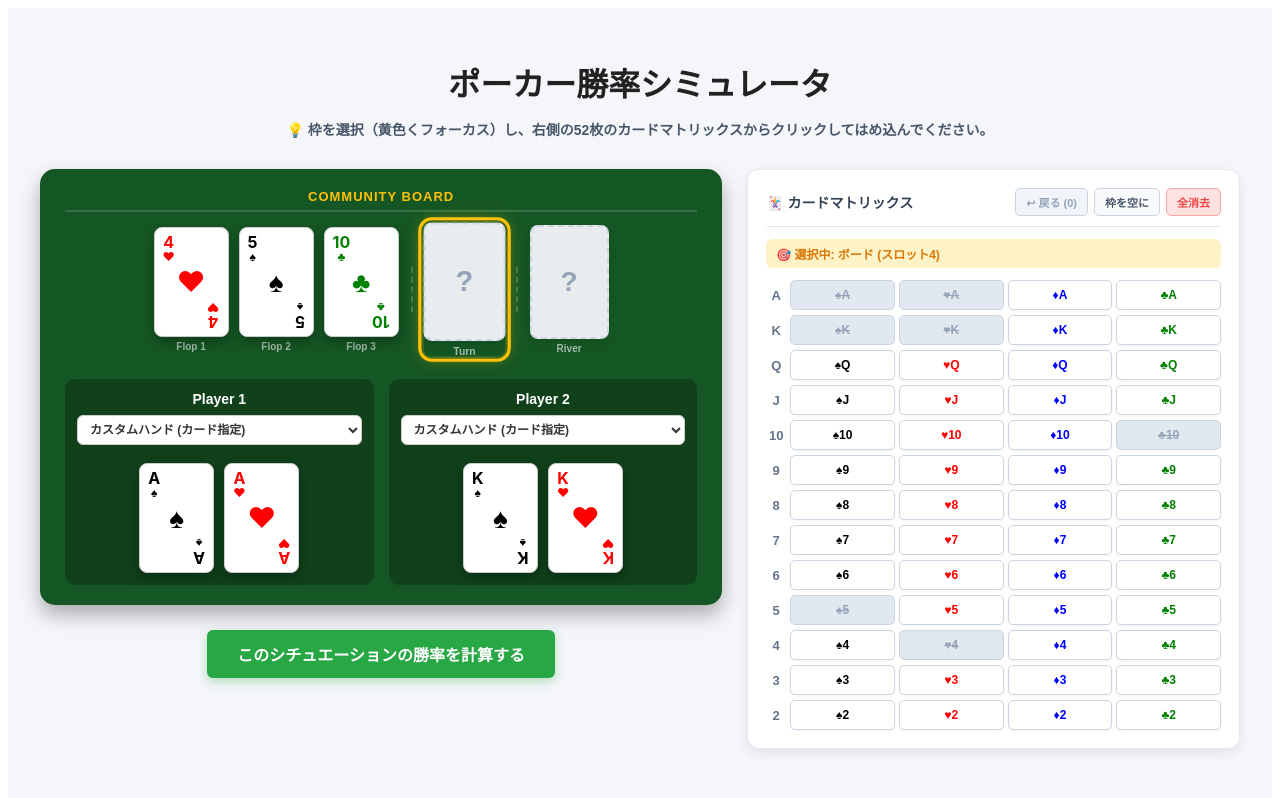
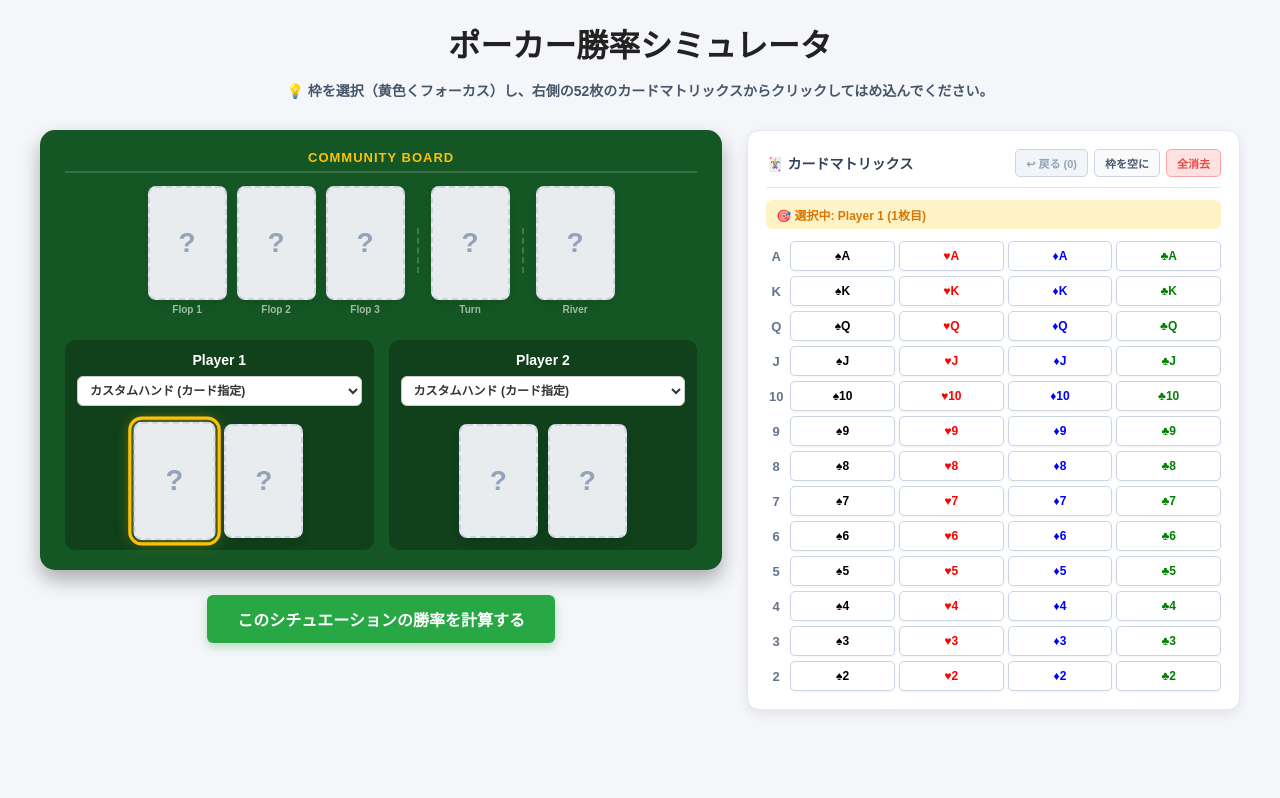
Before and after one commit to ZLSAGA/poker-tool-cabin, a React (Vite) app: page / in a window 1280 px wide. Shown: the top 798 px of the page. Built offline with nearby package versions, Linux system fonts and the light colour scheme.

Commit message:
スタート条件の変更

```diff
--- a/src/App.jsx
+++ b/src/App.jsx
@@ -89,10 +89,10 @@ export default function App() {
   const [p1Select, setP1Select] = useState("custom");
   const [p2Select, setP2Select] = useState("custom");
 
-  const [p1Hand, setP1Hand] = useState(["As", "Ah"]);
-  const [p2Hand, setP2Hand] = useState(["Ks", "Kh"]);
-  const [board, setBoard] = useState(["4h", "5s", "Tc", "", ""]);
-  const [activeSlot, setActiveSlot] = useState({ target: "board", index: 3 });
+  const [p1Hand, setP1Hand] = useState(["", ""]);
+  const [p2Hand, setP2Hand] = useState(["", ""]);
+  const [board, setBoard] = useState(["", "", "", "", ""]);
+  const [activeSlot, setActiveSlot] = useState({ target: "p1", index: 0 });
 
   const [history, setHistory] = useState([]);
   const [result, setResult] = useState(null);
@@ -256,24 +256,14 @@ export default function App() {
     let p1Data = getPlayerData(p1Select, p1Hand);
     let p2Data = getPlayerData(p2Select, p2Hand);
 
-    if (p1Data.isRange || p2Data.isRange) {
-      setCalcMethod(`モンテカルロ法 (10万回試行) - 残り: ${5 - currentBoard.length}枚`);
-    } else {
-      const patterns = currentBoard.length === 5 ? 1 : currentBoard.length === 4 ? 45 : currentBoard.length === 3 ? 990 : currentBoard.length === 2 ? 19380 : currentBoard.length === 1 ? 324630 : 2118760;
-
-      if (patterns > 10000) {
-        setCalcMethod(`モンテカルロ法 (自動最適化: 10万回試行) - 全探索だと${patterns.toLocaleString()}通りのため`);
-        p1Data = { isRange: true, range: [p1Hand] };
-      } else {
-        setCalcMethod(`全探索 (${patterns}通りの組み合わせ)`);
-      }
-    }
-
+    // ▼ simulator.js 側で全て判定するため、ここでの複雑な分岐は不要になりました！
     const startTime = performance.now();
-    const equity = calculateEquity(p1Data, p2Data, currentBoard);
+    const equityResult = calculateEquity(p1Data, p2Data, currentBoard);
     const endTime = performance.now();
 
-    setResult(equity);
+    // simulator.js から返ってきた計算手法をそのままセット
+    setCalcMethod(equityResult.calcMethod);
+    setResult(equityResult);
     setTime(endTime - startTime);
   };
 
@@ -301,8 +291,19 @@ export default function App() {
   };
 
   return (
-    <div style={{ padding: "30px", fontFamily: "sans-serif", backgroundColor: "#f4f6f9", minHeight: "100vh" }}>
-      <h1 style={{ textAlign: "center", color: "#222", marginBottom: "5px" }}>ポーカー勝率シミュレータ</h1>
+    <div style={{
+    position: "absolute",
+    top: 0,
+    left: 0,
+    width: "100vw",
+    minHeight: "100vh",
+    margin: 0,
+    padding: "20px",
+    fontFamily: "sans-serif",
+    backgroundColor: "#f4f6f9",
+    boxSizing: "border-box"
+  }}>
+      <h1 style={{ textAlign: "center", color: "#222", marginBottom: "5px", marginTop: "0px" }}>ポーカー勝率シミュレータ</h1>
       <p style={{ textAlign: "center", color: "#475569", fontWeight: "bold", fontSize: "14px", marginBottom: "30px" }}>
         💡 枠を選択（黄色くフォーカス）し、右側の52枚のカードマトリックスからクリックしてはめ込んでください。
       </p>
--- a/src/utilities/simulator.js
+++ b/src/utilities/simulator.js
@@ -4,16 +4,36 @@ import pokersolver from 'pokersolver';
 const { Hand } = pokersolver;
 
 export function calculateEquity(p1, p2, board) {
-  // 全探索
-  if (!p1.isRange && !p2.isRange) {
-    return runExactEnumeration(p1.hand, p2.hand, board);
+  const needCards = 5 - board.length;
+
+  // 1. 【モンテカルロ法】どちらかがレンジ指定、またはプリフロップ（残り5枚）の場合
+  if (p1.isRange || p2.isRange || needCards === 5) {
+    const result = runMonteCarlo(p1, p2, board, 100000); // 10万回試行
+
+    let reason = "";
+    if (p1.isRange || p2.isRange) {
+      reason = "レンジ指定のため";
+    } else {
+      reason = "プリフロップのため";
+    }
+
+    return {
+      p1Equity: result.p1Equity,
+      p2Equity: result.p2Equity,
+      calcMethod: `モンテカルロ法 (10万回試行) - ${reason}`
+    };
   }
 
-  //モンテカルロ法
-  return runMonteCarlo(p1, p2, board, 100000); // 10万回試行
+  // 2. 【全探索】どちらもレンジなし（ハンド対ハンド）かつ フロップ以降（残り2枚以下）の場合
+  const result = runExactEnumeration(p1.hand, p2.hand, board);
+  return {
+    p1Equity: result.p1Equity,
+    p2Equity: result.p2Equity,
+    calcMethod: `全探索 (${result.totalPatterns.toLocaleString()}通りの組み合わせ)`
+  };
 }
 
-// 全探索
+// 全探索の実行
 function runExactEnumeration(hand1, hand2, board) {
   const baseDeck = createDeck();
   const allUsedCards = [];
@@ -28,14 +48,12 @@ function runExactEnumeration(hand1, hand2, board) {
   let p2Wins = 0;
   let ties = 0;
 
-  // ▼ 【修正】リバーまで5枚すべて埋まっている場合の処理を新設
   if (needCards === 0) {
     const result = evaluateWinner(hand1, hand2, board);
     if (result === 1) p1Wins++;
     else if (result === 2) p2Wins++;
     else ties++;
   }
-  // ▼ 【修正】オブジェクトではなく .key (文字列) を finalBoard に渡すよう修正
   else if (needCards === 1) {
     for (let i = 0; i < remainingDeck.length; i++) {
       const card1 = remainingDeck[i].key;
@@ -46,7 +64,6 @@ function runExactEnumeration(hand1, hand2, board) {
       else ties++;
     }
   }
-  // ▼ 【修正】オブジェクトではなく .key (文字列) を finalBoard に渡すよう修正
   else if (needCards === 2) {
     for (let i = 0; i < remainingDeck.length; i++) {
       for (let j = i + 1; j < remainingDeck.length; j++) {
@@ -60,6 +77,7 @@ function runExactEnumeration(hand1, hand2, board) {
       }
     }
   }
+  // ※ needCards === 5 (プリフロップ) の全探索は calculateEquity 側でブロックされるため実質通りませんが、安全のため残しています。
   else if (needCards === 5) {
     for (let i = 0; i < remainingDeck.length; i++) {
       for (let j = i + 1; j < remainingDeck.length; j++) {
@@ -88,10 +106,11 @@ function runExactEnumeration(hand1, hand2, board) {
   return {
     p1Equity: total > 0 ? ((p1Wins + ties * 0.5) / total) * 100 : 0,
     p2Equity: total > 0 ? ((p2Wins + ties * 0.5) / total) * 100 : 0,
+    totalPatterns: total // 総パターン数を返す
   };
 }
 
-// モンテカルロ法
+// モンテカルロ法の実行
 function runMonteCarlo(p1, p2, board, iterations) {
   let p1Wins = 0;
   let p2Wins = 0;
```
